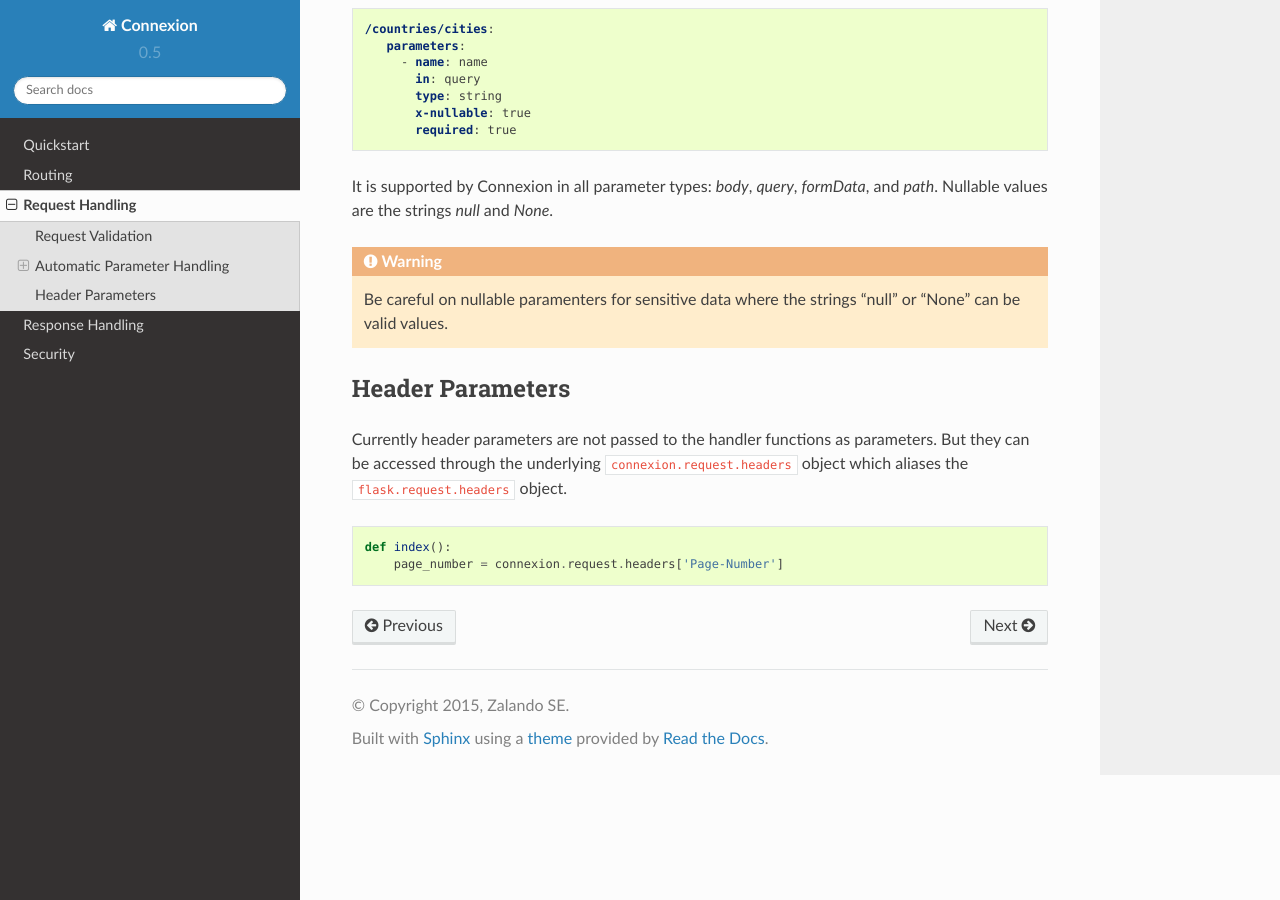
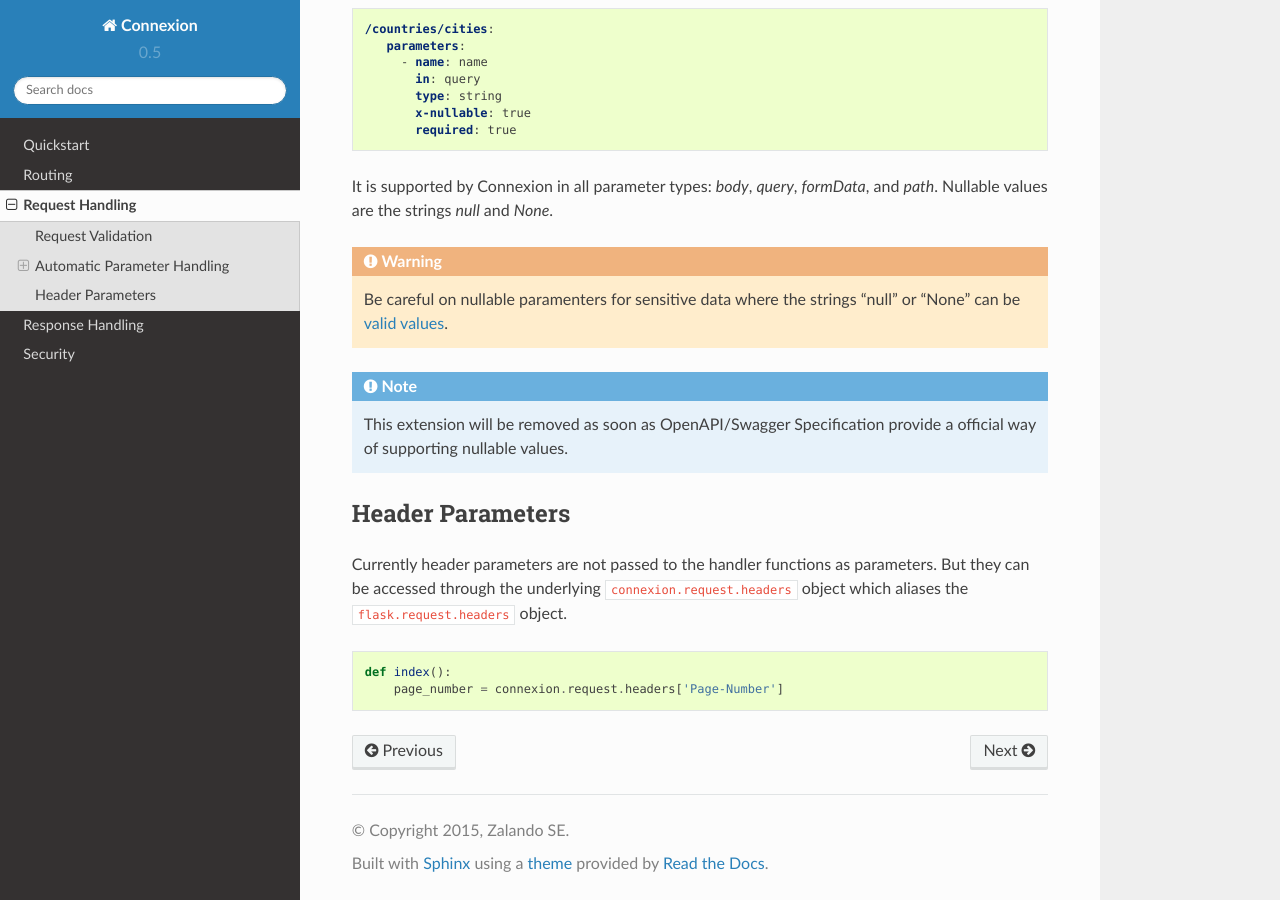
Before and after one commit to spec-first/connexion, a Sphinx documentation site: the page built from docs/request.rst, in a window 1280 px wide and 900 px high, scrolled down 1962 px. Built offline with Sphinx 7.4.7 and the Read the Docs theme 2.0.0, drawn with Linux system fonts in a browser that asks for light colours.

Commit message:
Add note for usage

```diff
--- a/docs/request.rst
+++ b/docs/request.rst
@@ -92,8 +92,8 @@ supports collection formats "pipes" and "csv". The default format is "csv".
 Nullable parameters
 ^^^^^^^^^^^^^^^^^^^
 
-Sometimes your API should explicitly accept _`nullable parameters`. However
-OpenAPI specification currently does _`not support` officially a way to serve
+Sometimes your API should explicitly accept `nullable parameters`_. However
+OpenAPI specification currently does `not support`_ officially a way to serve
 this use case, Connexion adds the `x-nullable` vendor extension to parameter
 definitions. It's usage would be:
 
@@ -111,7 +111,11 @@ It is supported by Connexion in all parameter types: `body`, `query`,
 `formData`, and `path`. Nullable values are the strings `null` and `None`.
 
 .. warning:: Be careful on nullable paramenters for sensitive data where the
-             strings "null" or "None" can be _`valid values`.
+             strings "null" or "None" can be `valid values`_.
+
+.. note:: This extension will be removed as soon as OpenAPI/Swagger
+          Specification provide a official way of supporting nullable
+          values.
 
 .. _`nullable parameters`: https://github.com/zalando/connexion/issues/182
 .. _`not support`: https://github.com/OAI/OpenAPI-Specification/issues/229
```
